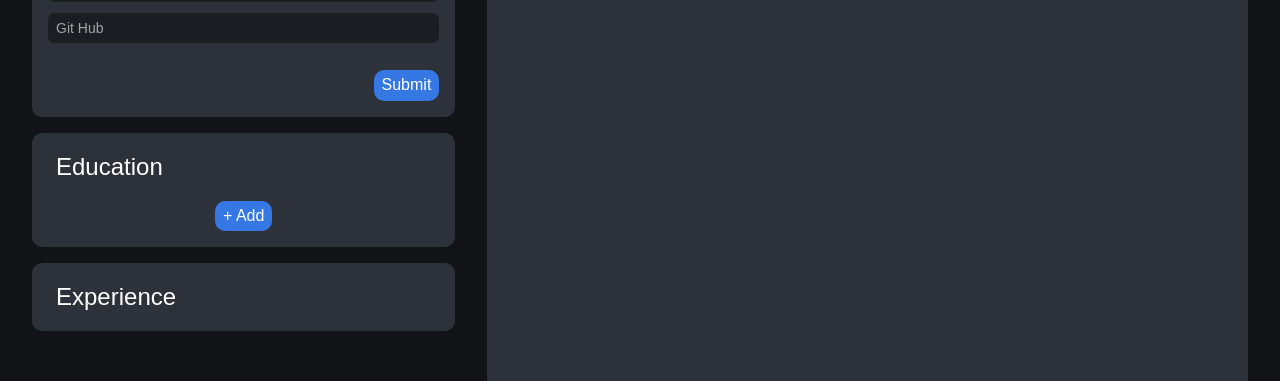
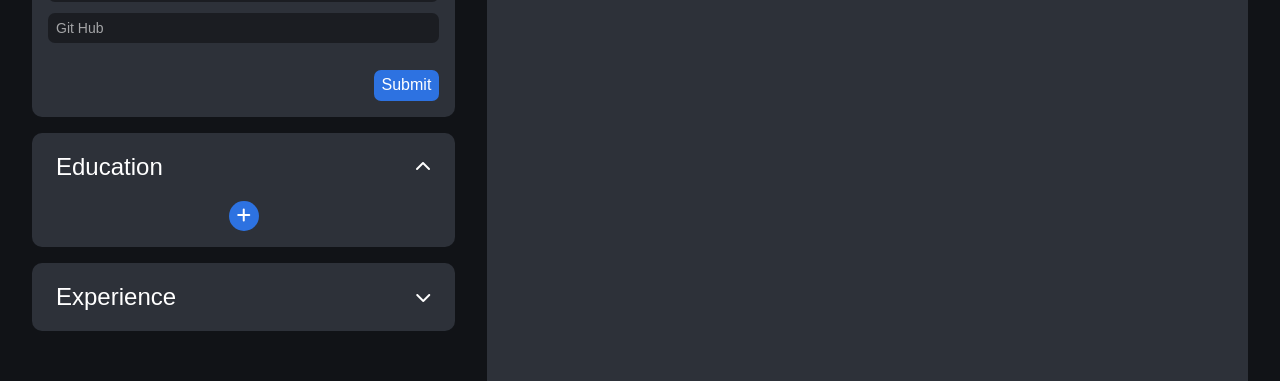
Before and after one commit to PDLIF/react-cv-application-TOP, a React (Vite) app: page / in a window 1280 px wide. Both pictures are taken after a click on the button "Education". Shown: the part 212-593 px from the top of the page. Built offline with nearby package versions, Linux system fonts and the light colour scheme.

Commit message:
style: add more styling

```diff
--- a/src/components/education/Education.jsx
+++ b/src/components/education/Education.jsx
@@ -59,8 +59,9 @@ function Education({
 
     return (
         <div className="flex form-section education-section">
-            <button onClick={() => setIsEducationExpanded(!isEducationExpanded)} className='expand-button'>
+            <button onClick={() => setIsEducationExpanded(!isEducationExpanded)} className='expand-button flex'>
                 <h2>Education</h2>
+                <i class={`fa-solid fa-chevron-down ${isEducationExpanded ? 'rotate-180' : ''}`}></i>
             </button>
 
             {isEducationExpanded && (
@@ -115,13 +116,15 @@ function Education({
                                     <li key={ed.id} className="flex br-10 entry education-entry">
                                         <h3>{ed.school || 'Unknown school'}</h3>
                                         <div className="flex entry-actions">
-                                            <button onClick={() => handleEdit(ed)} className='edit-btn'>Edit</button>
-                                            <button onClick={() => handleRemove(ed)} className='remove-btn'>Remove</button>
+                                            <button onClick={() => handleEdit(ed)} className='edit-btn flex'><i class="fa-solid fa-pen-to-square"></i></button>
+                                            <button onClick={() => handleRemove(ed)} className='remove-btn'><i class="fa-solid fa-trash"></i></button>
                                         </div>
                                     </li>
                                 ))}
                             </ul>
-                            <button onClick={handleAddNew} className='add-btn'>+ Add</button>
+                            <button onClick={handleAddNew} className='add-btn'>
+                                <i class="fa-solid fa-plus"></i>
+                            </button>
                         </>
                     )}
                 </div>
--- a/src/components/experience/Experience.jsx
+++ b/src/components/experience/Experience.jsx
@@ -59,8 +59,9 @@ function Experience({
 
     return (
         <div className="flex form-section experience-section">
-            <button onClick={() => setIsExperienceExpanded(!isExperienceExpanded)} className='expand-button'>
+            <button onClick={() => setIsExperienceExpanded(!isExperienceExpanded)} className='expand-button flex'>
                 <h2>Experience</h2>
+                <i class={`fa-solid fa-chevron-down ${isExperienceExpanded ? 'rotate-180' : ''}`}></i>
             </button>
 
             {isExperienceExpanded && (
@@ -115,13 +116,15 @@ function Experience({
                                     <li key={exp.id} className="flex br-10 entry experience-entry">
                                         <h3>{exp.position || 'Unknown position'}</h3>
                                         <div className="flex entry-actions">
-                                            <button onClick={() => handleEdit(exp)} className='edit-btn'>Edit</button>
-                                            <button onClick={() => handleRemove(exp)} className='remove-btn'>Remove</button>
+                                            <button onClick={() => handleEdit(exp)} className='edit-btn flex'><i class="fa-solid fa-pen-to-square"></i></button>
+                                            <button onClick={() => handleRemove(exp)} className='remove-btn'><i class="fa-solid fa-trash"></i></button>
                                         </div>
                                     </li>
                                 ))}
                             </ul>
-                            <button onClick={handleAddNew} className='add-btn'>+ Add</button>
+                            <button onClick={handleAddNew} className='add-btn'>
+                                <i class="fa-solid fa-plus"></i>
+                            </button>
                         </>
                     )}
                 </div>
--- a/src/styles/CVPreview.css
+++ b/src/styles/CVPreview.css
@@ -17,6 +17,13 @@
 
 .general-info .other-info {
     --gap: 6rem;
+}
+
+.other-info div {
+    background-color: hsl( var(--clr-accent-1-lighter) );
+    padding: .2rem .4rem;
+    border-radius: 10px;
+    font-weight: 300;
 }
 
 .other-info i {
--- a/src/styles/form-section.css
+++ b/src/styles/form-section.css
@@ -44,19 +44,41 @@ form .form-actions {
 }
 
 .form-section button {
-    border-radius: 10px;
+    border-radius: 7px;
     border: none;
-    background-color: rgb(54, 120, 227);
+    background-color: hsl(var(--clr-accent-2) );
     color: #ffff;
     padding: .2rem .5rem;
     cursor: pointer;
 }
 
+.form-section button:not(.expand-button) {
+    font-weight: 300;
+}
+
+.form-section button.add-btn {
+    border-radius: 100%;
+}
+
+.form-section button:not(.expand-button):hover {
+    background-color: hsl( var(--clr-accent-2-hover) );
+}
+
 .form-section .expand-button {
+    justify-content: space-between;
+    align-items: center;
     background: transparent;
     padding: 1rem 1.5rem;
     text-align: left;
 }
+
+.expand-button i {
+    transition: transform 0.3s ease; /* Smooth rotation */
+}
+
+.rotate-180 {
+    transform: rotate(180deg);
+  }
 
 .form-section form button {
     align-self: end;
@@ -99,7 +121,15 @@ form .form-actions {
 
 .entry {
     justify-content: space-between;
-    background-color: rgb(121, 119, 119);
+    background-color: hsl( var(--clr-ligher-plus) );
     padding: 1rem 1.4rem;
     width: 100%;
 }
+
+
+
+
+
+.edit-btn i {
+    transform: translate(1.5px, 3px);
+}
--- a/src/styles/main.css
+++ b/src/styles/main.css
@@ -7,8 +7,12 @@
     --clr-dark: 220, 15%, 8%;
     --clr-light: 220, 12%, 20%;
     --clr-lighter: 220, 12%, 12%;
+    --clr-ligher-plus: 220 30% 32%;
     --clr-white: 0 0% 95%;
     --clr-accent-1: 240 42% 50%;
+    --clr-accent-1-lighter: 240 42% 58%;
+    --clr-accent-2: 217 75% 53%;
+    --clr-accent-2-hover: 217 75% 55%;
 
     /* fonts-sizes */
     --fs-900: 4rem;
```
